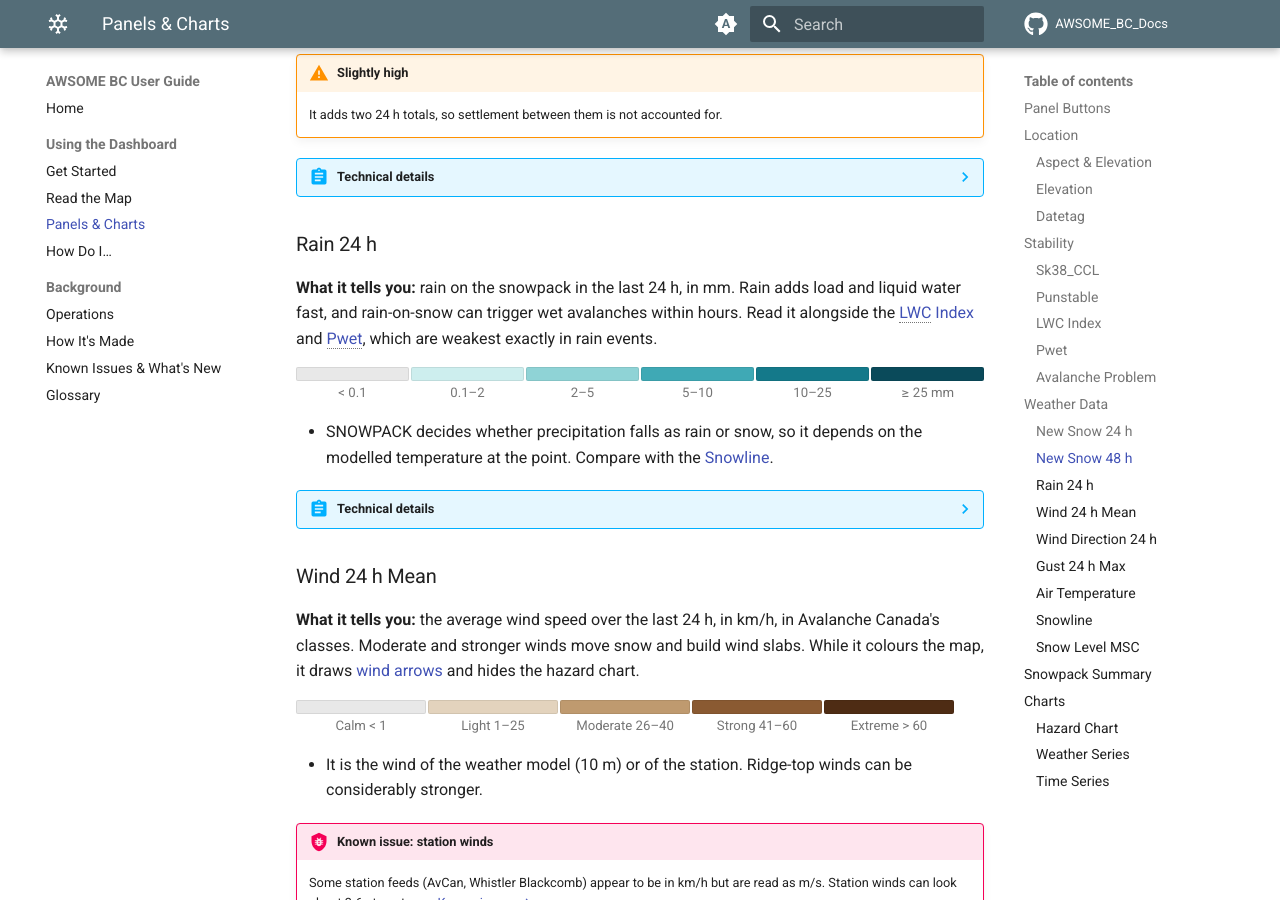
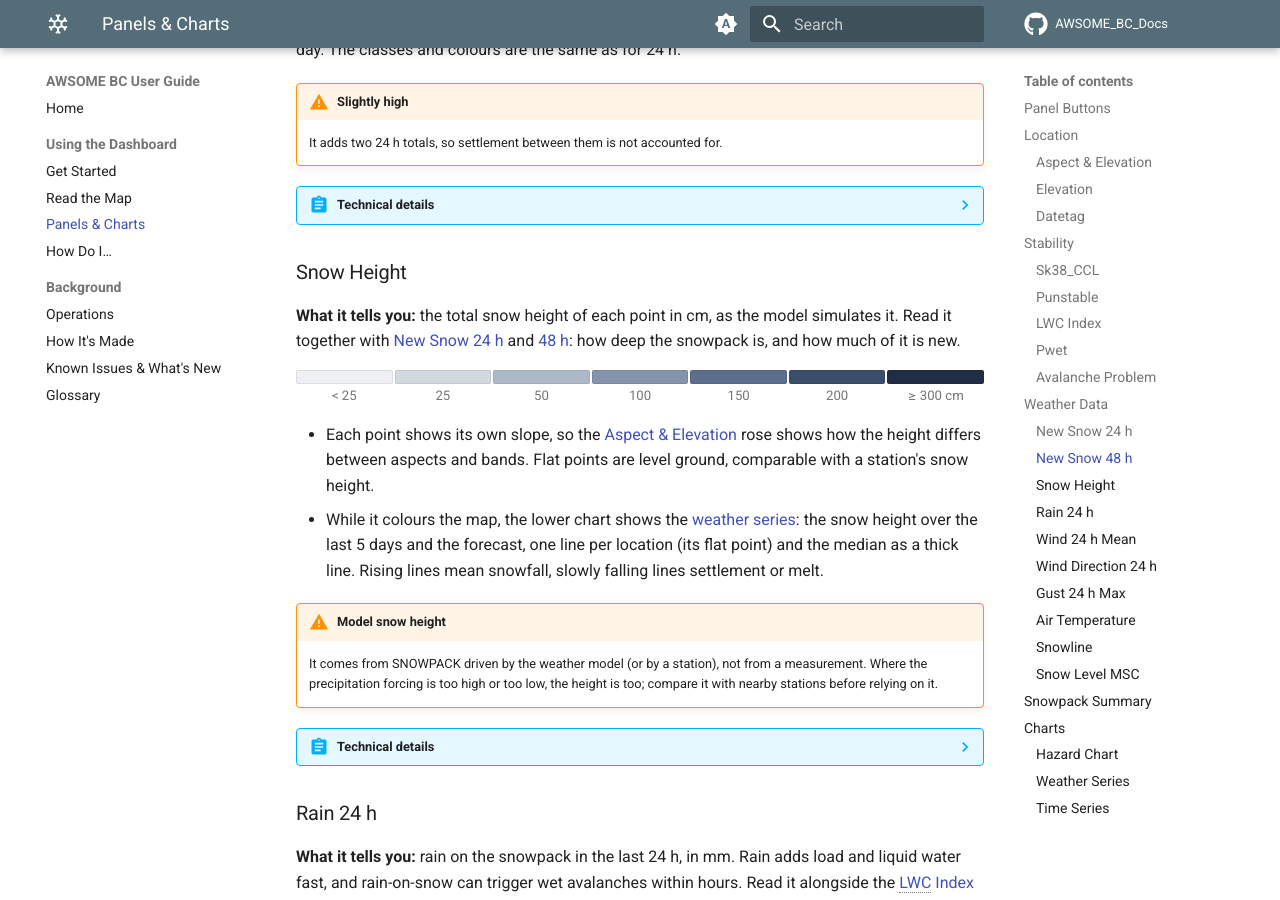
Before and after one commit to MachtlP/AWSOME_BC_Docs, an MkDocs documentation site: the page built from docs/panels.md, in a window 1280 px wide and 900 px high, scrolled down 8563 px. Built offline with MkDocs 1.6.1 and Material for MkDocs 9.7.7, drawn with Linux system fonts in a browser that asks for light colours; nearby versions of some CDN libraries; comment, search, counter and statistics services are not loaded; some of the changed text lies outside the part shown.

Commit message:
add the snow height panel to the guide

```diff
--- a/docs/panels.md
+++ b/docs/panels.md
@@ -7,7 +7,7 @@ the panel tells you and how to read it. The technical details are folded away at
 **Location:** [Aspect & Elevation](#aspect-elevation) · [Elevation](#elevation) · [Datetag](#datetag) ·
 **Stability:** [Sk38_CCL](#sk38_ccl) · [Punstable](#punstable) · [LWC Index](#lwc) · [Pwet](#pwet) ·
 [Avalanche Problem](#grain-type) ·
-**Weather Data:** [New Snow 24 h](#hn24) · [New Snow 48 h](#hn48) · [Rain 24 h](#rain24) ·
+**Weather Data:** [New Snow 24 h](#hn24) · [New Snow 48 h](#hn48) · [Snow Height](#hs) · [Rain 24 h](#rain24) ·
 [Wind 24 h Mean](#vw24) · [Wind Direction 24 h](#dw24) · [Gust 24 h Max](#gust24) · [Air Temperature](#ta) ·
 [Snowline](#snowline) · [Snow Level MSC](#snlvl) ·
 **Charts:** [Hazard Chart](#hazard-chart) · [Weather Series](#weather-series) · [Time Series](#time-series) ·
@@ -385,6 +385,35 @@ classes and colours are the same as for 24 h.
 ??? abstract "Technical details"
     Key `weather.hn48` = `hn24(t) + hn24(t − 24 h)`
 
+### Snow Height { #hs }
+
+**What it tells you:** the total snow height of each point in cm, as the model simulates it. Read it together with
+[New Snow 24 h](#hn24) and [48 h](#hn48): how deep the snowpack is, and how much of it is new.
+
+<div class="ramp">
+<span style="--sw:#eef0f3">&lt; 25</span><span style="--sw:#d3d9e1">25</span><span style="--sw:#aeb9c8">50</span>
+<span style="--sw:#8394ab">100</span><span style="--sw:#5b6f8c">150</span><span style="--sw:#3a4e6b">200</span>
+<span style="--sw:#1f2e45">≥ 300 cm</span>
+</div>
+
+- Each point shows its own slope, so the [Aspect & Elevation](#aspect-elevation) rose shows how the height differs
+  between aspects and bands. Flat points are level ground, comparable with a station's snow height.
+- While it colours the map, the lower chart shows the [weather series](#weather-series): the snow height over the
+  last 5 days and the forecast, one line per location (its flat point) and the median as a thick line. Rising lines
+  mean snowfall, slowly falling lines settlement or melt.
+
+!!! warning "Model snow height"
+    It comes from SNOWPACK driven by the weather model (or by a station), not from a measurement. Where the
+    precipitation forcing is too high or too low, the height is too; compare it with nearby stations before relying
+    on it.
+
+??? abstract "Technical details"
+    | | |
+    |---|---|
+    | Key | `snowpack.hs` (SNOWPACK total snow height of the point's slope) |
+    | Series | the flat point of each location, every time step |
+    | Classes | < 25, 25–50, 50–100, 100–150, 150–200, 200–300, ≥ 300 cm |
+
 ### Rain 24 h { #rain24 }
 
 **What it tells you:** rain on the snowpack in the last 24 h, in mm. Rain adds load and liquid water fast, and
@@ -675,10 +704,10 @@ highest share of Poor to see where it is most reactive.
 ### Weather Series { #weather-series }
 
 **What it tells you:** how the weather developed over the last 5 days and into the forecast. It replaces the
-hazard chart while **New Snow 24 h / 48 h**, **Rain 24 h**, **Air Temperature**, **Snowline** or **Snow Level MSC**
+hazard chart while **New Snow 24 h / 48 h**, **Snow Height**, **Rain 24 h**, **Air Temperature**, **Snowline** or **Snow Level MSC**
 colours the map.
 
-- **Bars:** the daily median for new snow and rain. For the states (air temperature, snowline, snow level) it is a
+- **Bars:** the daily median for new snow and rain. For the states (snow height, air temperature, snowline, snow level) it is a
   median line instead; air temperature adds a dashed 0 °C line.
 - **Thin lines:** one per shown point, so you can see the spread.
 - **Red dashed line:** today. Everything to the right is forecast.
```
